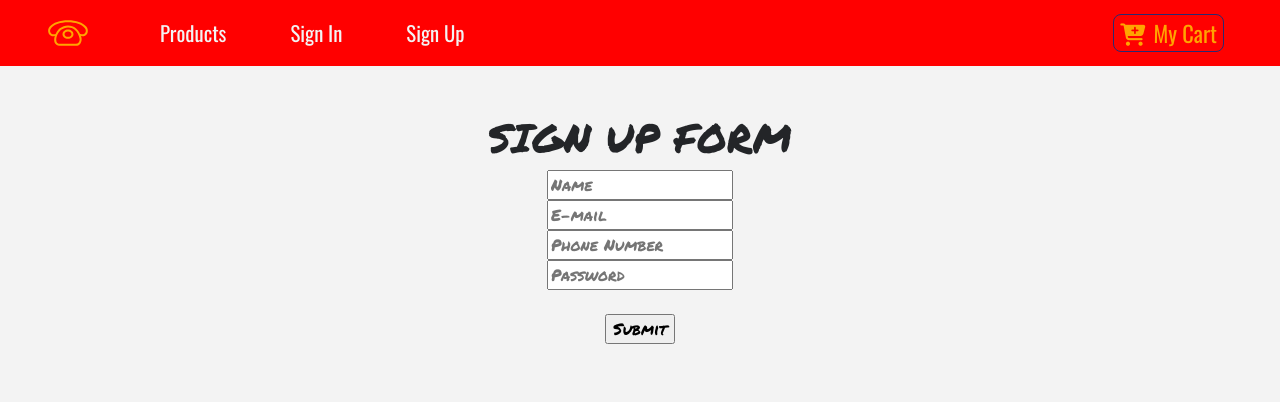
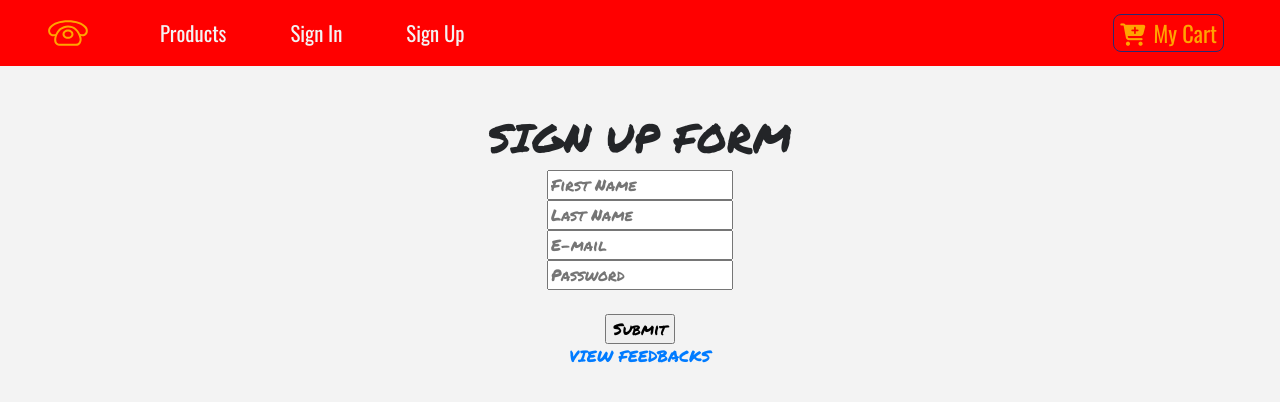
Before and after one commit to afomiak/solecor, a React (Create React App) app: page /sign-up in a window 1280 px wide. Shown: the top 402 px of the page. Built offline with nearby package versions, Linux system fonts and the light colour scheme.

Commit message:
entered in the forms

```diff
--- a/src/components/SignUp.js
+++ b/src/components/SignUp.js
@@ -3,21 +3,19 @@ import React, { Component } from 'react';
 class SignUp extends Component {
     render() {
         return (
-            <div class ="container">
-    <div class="row">
-        <div className='col-10 mx-auto text-center text-title text-uppercase pt-5'>
-            <form action="/sign_up" method="post">
+            <div className ="container">
+    <div className="row">
+        <div className='col-10 mx-auto text-center text-title pt-5'>
+            <form action="/post-feedback" method="post">
                 <h1> Sign Up Form</h1>
-                <input class="box" type="text" name="name" id="name" placeholder="Name" required/>
+                <input className="box" type="text" name="firstName" id="firstName" placeholder="First Name" required/>
                 <br></br>
-
-                <input class="box" type="email" name="email" id="email"
+                <input className="box" type="text" name="lastName" id="lastName" placeholder="Last Name" required/>
+                <br></br>
+                <input className="box" type="email" name="email" id="email"
                 placeholder="E-mail" required/> <br></br>
 
-                <input class="box" type="text" name="phone" id="phone"
-                placeholder="Phone Number" required/> <br></br>
-
-                <input class="box" type="password" name="password"
+                <input className="box" type="password" name="password"
                 id="password" placeholder="Password" required/>
                 <br></br>
                 <br></br>
@@ -25,6 +23,7 @@ class SignUp extends Component {
                 <input type="submit" id = "submitDetails"
                 name="submitDetails" value="Submit"/> <br></br>
             </form>
+            <a href="view-feedbacks">View Feedbacks</a>
         </div>
     </div>
 </div>
```
Also changed, not shown: src/components/App.js (added, +30 -0 lines), src/models/User.js (renamed from src/models/Product.js).
